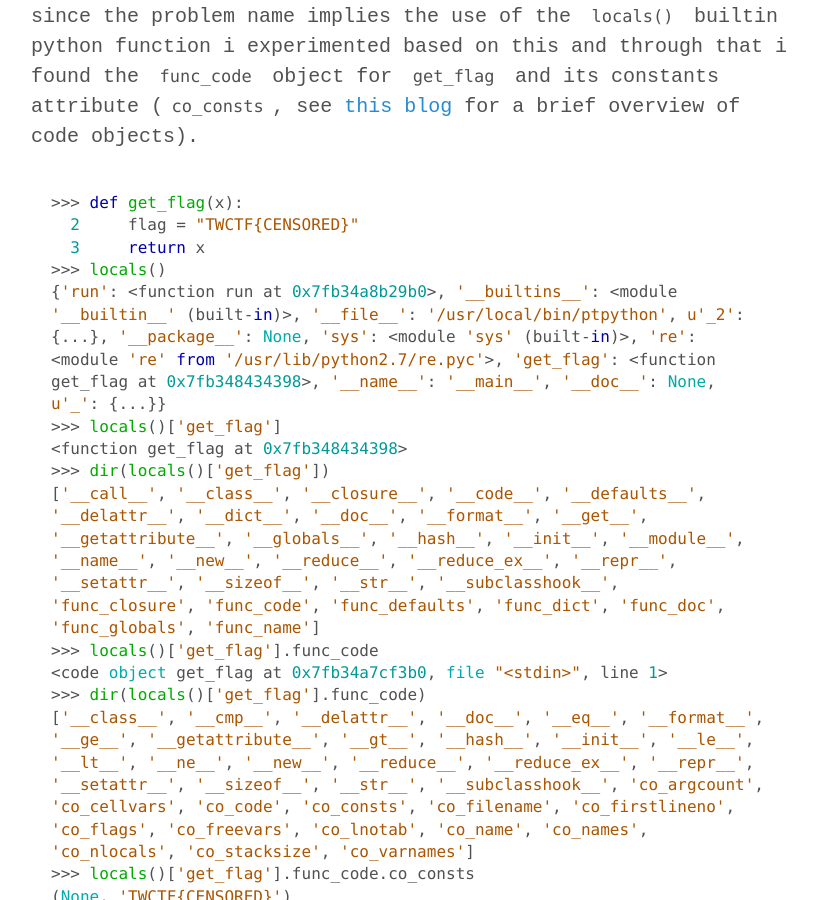
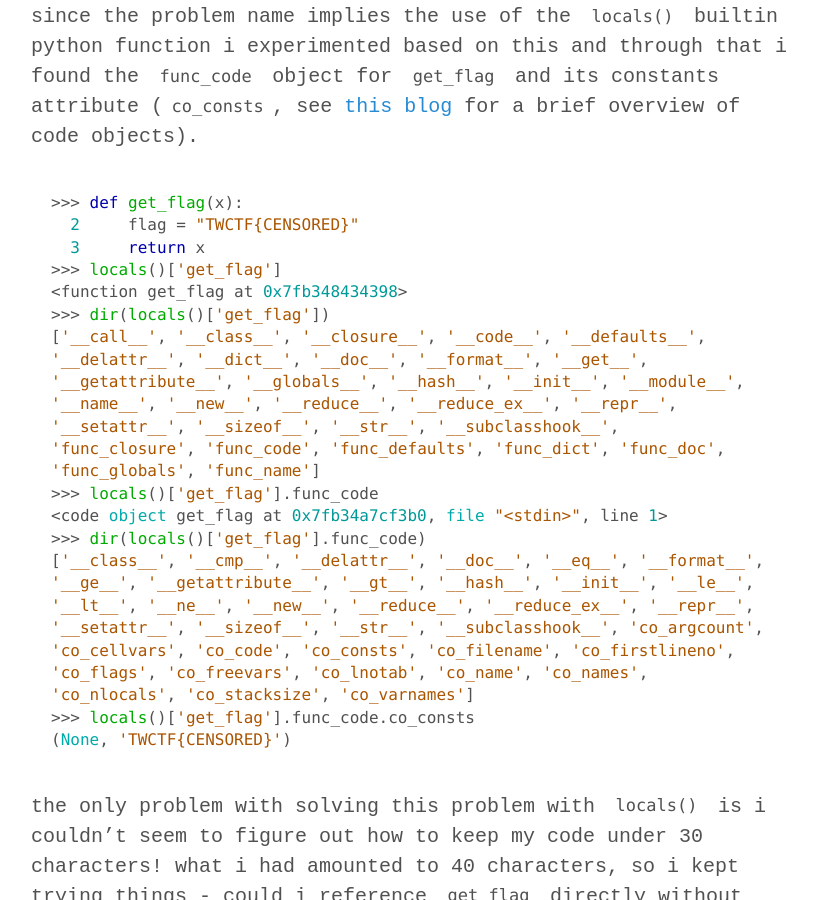
Before and after one commit to clampz/clampz.github.io, a Jekyll site: the page built from _posts/2017-09-12-twctf-pplc.md, in a window 1280 px wide and 900 px high, scrolled down 2867 px. Shown: the whole window, without its empty margins (229-1046 px from the left). Built offline with Jekyll 4.4.1, drawn with Linux system fonts in a browser that asks for light colours.

Commit message:
pplc fix

```diff
--- a/_posts/2017-09-12-twctf-pplc.md
+++ b/_posts/2017-09-12-twctf-pplc.md
@@ -92,8 +92,6 @@ since the problem name implies the use of the `locals()` builtin python function
 >>> def get_flag(x):
   2     flag = "TWCTF{CENSORED}"
   3     return x
->>> locals()
-{'run': <function run at 0x7fb34a8b29b0>, '__builtins__': <module '__builtin__' (built-in)>, '__file__': '/usr/local/bin/ptpython', u'_2': {...}, '__package__': None, 'sys': <module 'sys' (built-in)>, 're': <module 're' from '/usr/lib/python2.7/re.pyc'>, 'get_flag': <function get_flag at 0x7fb348434398>, '__name__': '__main__', '__doc__': None, u'_': {...}}
 >>> locals()['get_flag']
 <function get_flag at 0x7fb348434398>
 >>> dir(locals()['get_flag'])
```
Also changed, not shown: other parts of _posts/2017-09-12-twctf-pplc.md (+1 -1 lines).
